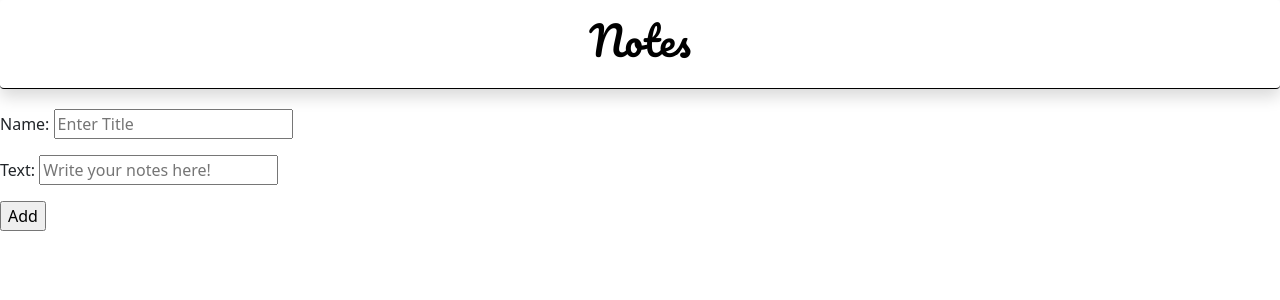
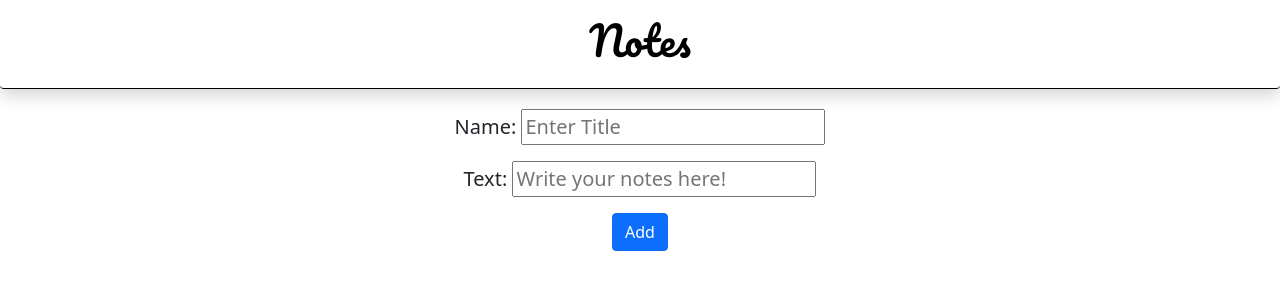
Before and after one commit to Thelostsinofenvy/NotesApp, a Django app: page /new in a window 1280 px wide. Shown: the top 300 px of the page. Run offline with Django 3.2, Linux system fonts and the light colour scheme; some web fonts are replaced.

Commit message:
styling changes

```diff
--- a/notes/templates/new.html
+++ b/notes/templates/new.html
@@ -1,10 +1,12 @@
 {% extends 'base.html' %} {% block content %}
 
-<div>
-  <form method="POST">
-    {% csrf_token %} {{ form.as_p }}
-    <input type="submit" value="Add" />
-  </form>
+<div class="container">
+  <div class="fs-5">
+    <form method="POST">
+      {% csrf_token %} {{ form.as_p }}
+      <input type="submit" value="Add" class="btn btn-primary" />
+    </form>
+  </div>
 </div>
 
 {% endblock %}
```
